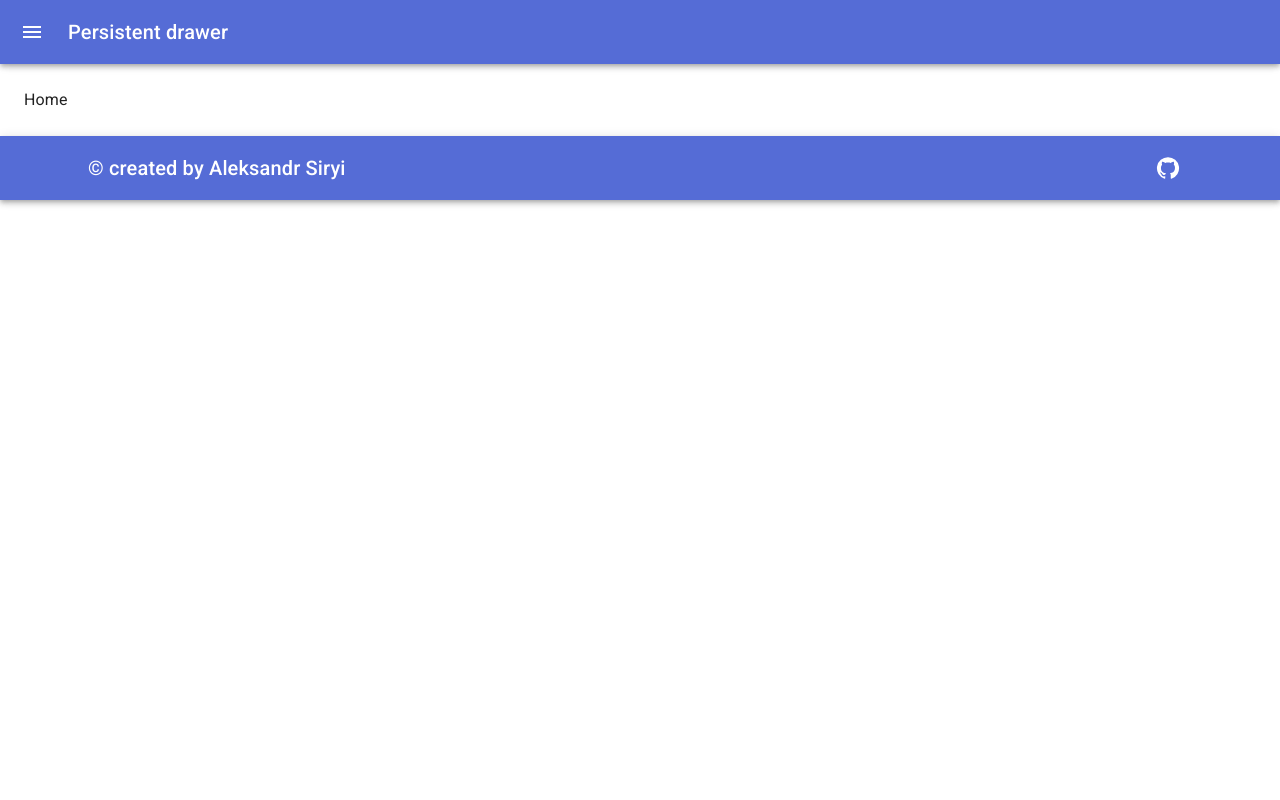
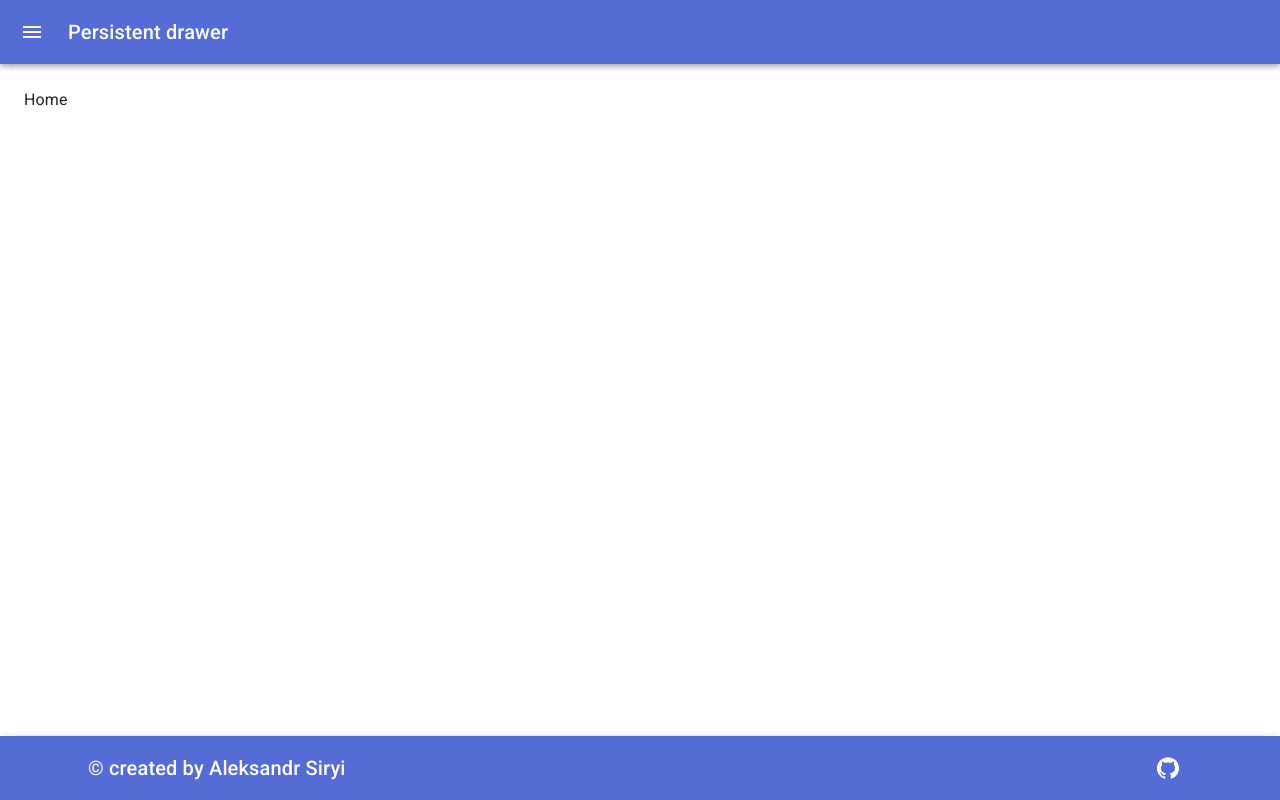
Before and after one commit to theobroma/cryptoverse-mui-v5, a React (Create React App) app: page / in a window 1280 px wide. Built offline with nearby package versions, Linux system fonts and the light colour scheme; no server answers.

Commit message:
sticky footer

```diff
--- a/src/#/LayoutNew.tsx
+++ b/src/#/LayoutNew.tsx
@@ -5,12 +5,12 @@ import Footer from '../@components/Footer';
 
 const LayoutNew = () => {
   return (
-    <>
+    <div className="HolyGrail">
       <PersistentDrawerLeft>
         <Outlet />
       </PersistentDrawerLeft>
       <Footer />
-    </>
+    </div>
   );
 };
 
--- a/src/@components/AppBar/Drawer.tsx
+++ b/src/@components/AppBar/Drawer.tsx
@@ -81,7 +81,7 @@ const PersistentDrawerLeft: React.FC = ({ children }) => {
   };
 
   return (
-    <Box sx={{ display: 'flex' }}>
+    <Box sx={{ display: 'flex' }} className="HolyGrail-content">
       <AppBar position="fixed" open={open}>
         <Toolbar>
           <IconButton
@@ -135,7 +135,7 @@ const PersistentDrawerLeft: React.FC = ({ children }) => {
           />
         </List>
       </Drawer>
-      <Main open={open} className="HolyGrail-content">
+      <Main open={open}>
         <DrawerHeader />
         {children}
       </Main>
```
